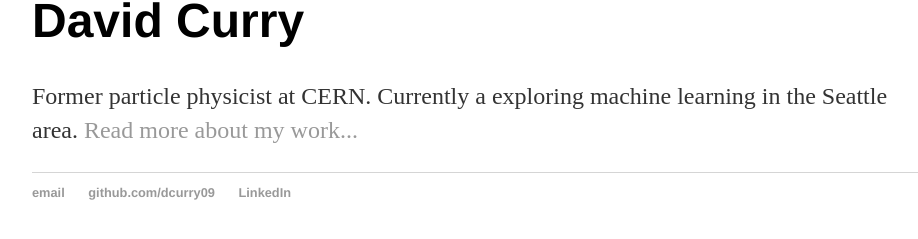
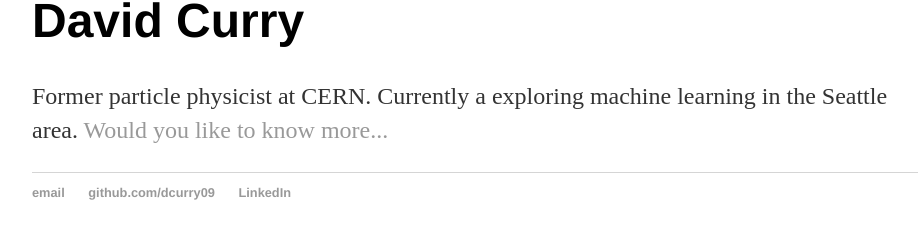
Before and after one commit to dcurry09/dcurry09.github.io, a Jekyll site: the page built from index.html, in a window 1280 px wide. Shown: the part 117-356 px from the top of the page, without its empty margins (160-1078 px from the left). Built offline with Jekyll 4.4.1, drawn with Linux system fonts in a browser that asks for light colours.

Commit message:
Update index.html

```diff
--- a/index.html
+++ b/index.html
@@ -4,5 +4,5 @@ title: David Curry
 ---
 <div class="blurb">
 	<h1>David Curry</h1>
-	<p>Former particle physicist at CERN.  Currently a exploring machine learning in the Seattle area. <a href="/about">Read more about my work...</a></p>
+	<p>Former particle physicist at CERN.  Currently a exploring machine learning in the Seattle area. <a href="/about">Would you like to know more...</a></p>
 </div><!-- /.blurb -->
```
